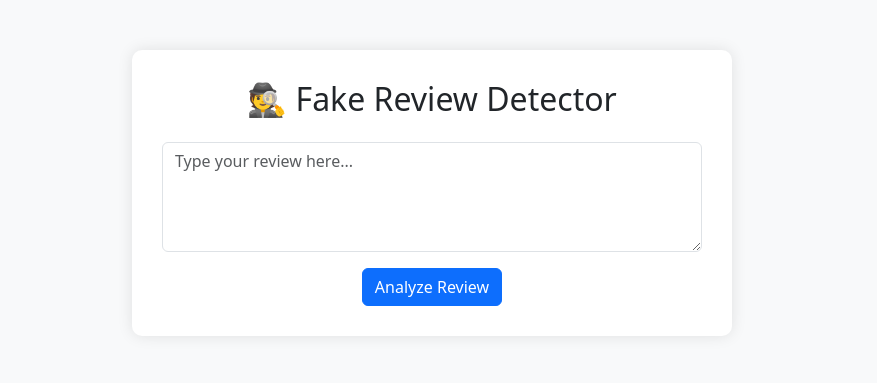
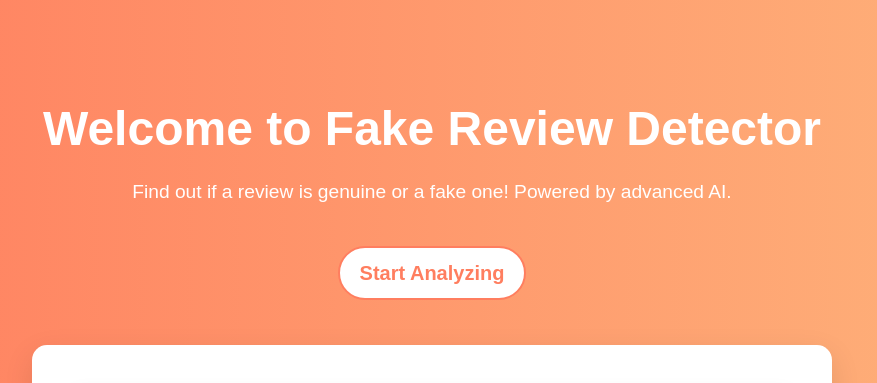
Before and after one commit to N6si/Fake-Review-detection-using-ML, a Flask app: page / in a window 1280 px wide. Shown: the top 383 px of the page, without its empty margins (208-1085 px from the left). Before the commit the page ends 306 px from the top, so only its background shows below. Run offline with Flask 3, Linux system fonts and the light colour scheme; parts of the project's set-up code (start-up, migrations or seed data) failed here and were passed over.

Commit message:
Update index.html

```diff
--- a/templates/index.html
+++ b/templates/index.html
@@ -1,5 +1,6 @@
 <!DOCTYPE html>
 <html lang="en">
+
 <head>
     <meta charset="UTF-8">
     <meta name="viewport" content="width=device-width, initial-scale=1.0">
@@ -8,55 +9,216 @@
     <!-- Bootstrap CSS (For Modern UI) -->
     <link href="https://cdn.jsdelivr.net/npm/bootstrap@5.3.0/dist/css/bootstrap.min.css" rel="stylesheet">
 
+    <!-- Font Awesome for Icons -->
+    <link href="https://cdnjs.cloudflare.com/ajax/libs/font-awesome/6.0.0-beta3/css/all.min.css" rel="stylesheet">
+
+    <!-- Custom Styles -->
     <style>
         body {
             background-color: #f8f9fa;
+            font-family: 'Arial', sans-serif;
+            color: #333;
         }
+
+        .hero-section {
+            background: linear-gradient(to right, #ff7e5f, #feb47b); /* Gradient Background */
+            color: white;
+            padding: 100px 0;
+            text-align: center;
+            border-bottom: 5px solid white;
+            background-size: cover;
+        }
+
+        .hero-section h1 {
+            font-size: 3rem;
+            font-weight: bold;
+            margin-bottom: 20px;
+        }
+
+        .hero-section p {
+            font-size: 1.2rem;
+            margin-bottom: 40px;
+        }
+
         .container {
-            max-width: 600px;
-            margin-top: 50px;
-            background: white;
-            padding: 30px;
-            border-radius: 10px;
-            box-shadow: 0px 0px 15px rgba(0, 0, 0, 0.1);
+            max-width: 800px;
+            margin-top: -60px;
+            background: #ffffff;
+            padding: 40px;
+            border-radius: 15px;
+            box-shadow: 0px 10px 30px rgba(0, 0, 0, 0.1);
         }
+
         .result {
             font-size: 20px;
             font-weight: bold;
-            padding: 10px;
-            border-radius: 5px;
-            margin-top: 15px;
+            padding: 20px;
+            border-radius: 10px;
+            margin-top: 30px;
+            transition: all 0.5s ease;
         }
+
         .fake {
-            background-color: #ffcccc;
-            color: #cc0000;
+            background-color: #ffdddd;
+            color: #ff3333;
         }
+
         .real {
-            background-color: #ccffcc;
-            color: #008000;
+            background-color: #ddffdd;
+            color: #33cc33;
         }
+
+        .form-control {
+            border-radius: 10px;
+            border: 1px solid #ccc;
+            transition: border-color 0.3s ease;
+        }
+
+        .form-control:focus {
+            border-color: #007bff;
+        }
+
+        .spinner-border {
+            display: none;
+        }
+
+        .loading .spinner-border {
+            display: inline-block;
+        }
+
+        .footer {
+            background-color: #007bff;
+            color: white;
+            padding: 20px 0;
+            text-align: center;
+        }
+
+        .footer a {
+            color: white;
+            text-decoration: none;
+            font-weight: bold;
+        }
+
+        .card {
+            border-radius: 10px;
+            box-shadow: 0px 10px 20px rgba(0, 0, 0, 0.1);
+            transition: transform 0.3s ease;
+        }
+
+        .card:hover {
+            transform: translateY(-10px);
+        }
+
+        .card-body {
+            text-align: center;
+        }
+
+        .card-title {
+            font-size: 1.5rem;
+            font-weight: bold;
+            color: #333;
+        }
+
+        .card-text {
+            color: #777;
+        }
+
+        .btn-primary {
+            background-color: #ff7e5f;
+            border-color: #feb47b;
+            transition: background-color 0.3s ease;
+        }
+
+        .btn-primary:hover {
+            background-color: #feb47b;
+            border-color: #ff7e5f;
+        }
+
+        .btn-light {
+            background-color: #ffffff;
+            color: #ff7e5f;
+            border: 2px solid #ff7e5f;
+            font-weight: bold;
+            padding: 10px 20px;
+            border-radius: 50px;
+            transition: background-color 0.3s ease;
+        }
+
+        .btn-light:hover {
+            background-color: #ff7e5f;
+            color: white;
+            border-color: #feb47b;
+        }
+
+        .card-img-top {
+            border-radius: 10px;
+            object-fit: cover;
+            height: 200px;
+        }
+
     </style>
 </head>
+
 <body>
 
+    <!-- Hero Section -->
+    <section class="hero-section">
+        <h1>Welcome to Fake Review Detector</h1>
+        <p>Find out if a review is genuine or a fake one! Powered by advanced AI.</p>
+        <a href="#review-form" class="btn btn-light btn-lg">Start Analyzing</a>
+    </section>
+
     <div class="container text-center">
-        <h2 class="mb-4">🕵️ Fake Review Detector</h2>
+        <!-- Introduction Card -->
+        <div class="card mb-4">
+            <img src="https://noypigeeks.gumlet.io/wp-content/uploads/2023/09/Fake-Product-Reviews-Red-Flags.jpg?compress=true&quality=80&w=376&dpr=2.6" class="card-img-top" alt="Fake Review Detector">
+            <div class="card-body">
+                <h5 class="card-title">How It Works</h5>
+                <p class="card-text">Our machine learning algorithm analyzes reviews based on various features and determines if the review is real or fake.</p>
+                <a href="#review-form" class="btn btn-primary">Analyze Now</a>
+            </div>
+        </div>
 
-        <form method="post">
+        <form method="POST" id="review-form" class="loading">
             <div class="mb-3">
                 <textarea class="form-control" name="review" rows="4" placeholder="Type your review here..." required></textarea>
             </div>
             <button type="submit" class="btn btn-primary">Analyze Review</button>
+
         </form>
 
-        {% if prediction %}
-            <div class="result {% if prediction == 'Fake Review 😡' %}fake{% else %}real{% endif %}">
-                {{ prediction }}
+        {% if prediction_text %}
+            <div class="result {% if prediction_class == 'fake' %}fake{% else %}real{% endif %}">
+                <i class="fas {% if prediction_class == 'fake' %}fa-times-circle{% else %}fa-check-circle{% endif %}"></i>
+                {{ prediction_text }}
             </div>
         {% endif %}
     </div>
 
-    <!-- Bootstrap JS (For Interactive UI) -->
+    <!-- Footer -->
+    <div class="footer">
+        <p>&copy; 2025 Fake Review Detector | <a href="#">Privacy Policy</a> | <a href="#">Terms & Conditions</a></p>
+    </div>
+
+    <!-- Bootstrap JS & Popper.js -->
+    <script src="https://cdn.jsdelivr.net/npm/@popperjs/core@2.11.6/dist/umd/popper.min.js"></script>
     <script src="https://cdn.jsdelivr.net/npm/bootstrap@5.3.0/dist/js/bootstrap.bundle.min.js"></script>
+
+    <!-- Custom JS for Tooltip and Form Animation -->
+    <script>
+        // Enable tooltips
+        var tooltipTriggerList = Array.from(document.querySelectorAll('[data-bs-toggle="tooltip"]'))
+        var tooltipList = tooltipTriggerList.map(function (tooltipTriggerEl) {
+            return new bootstrap.Tooltip(tooltipTriggerEl)
+        });
+
+        // Form submission loading effect
+        const form = document.getElementById('review-form');
+        form.addEventListener('submit', function () {
+            form.classList.add('loading');
+        });
+    </script>
+
 </body>
+
 </html>
```
